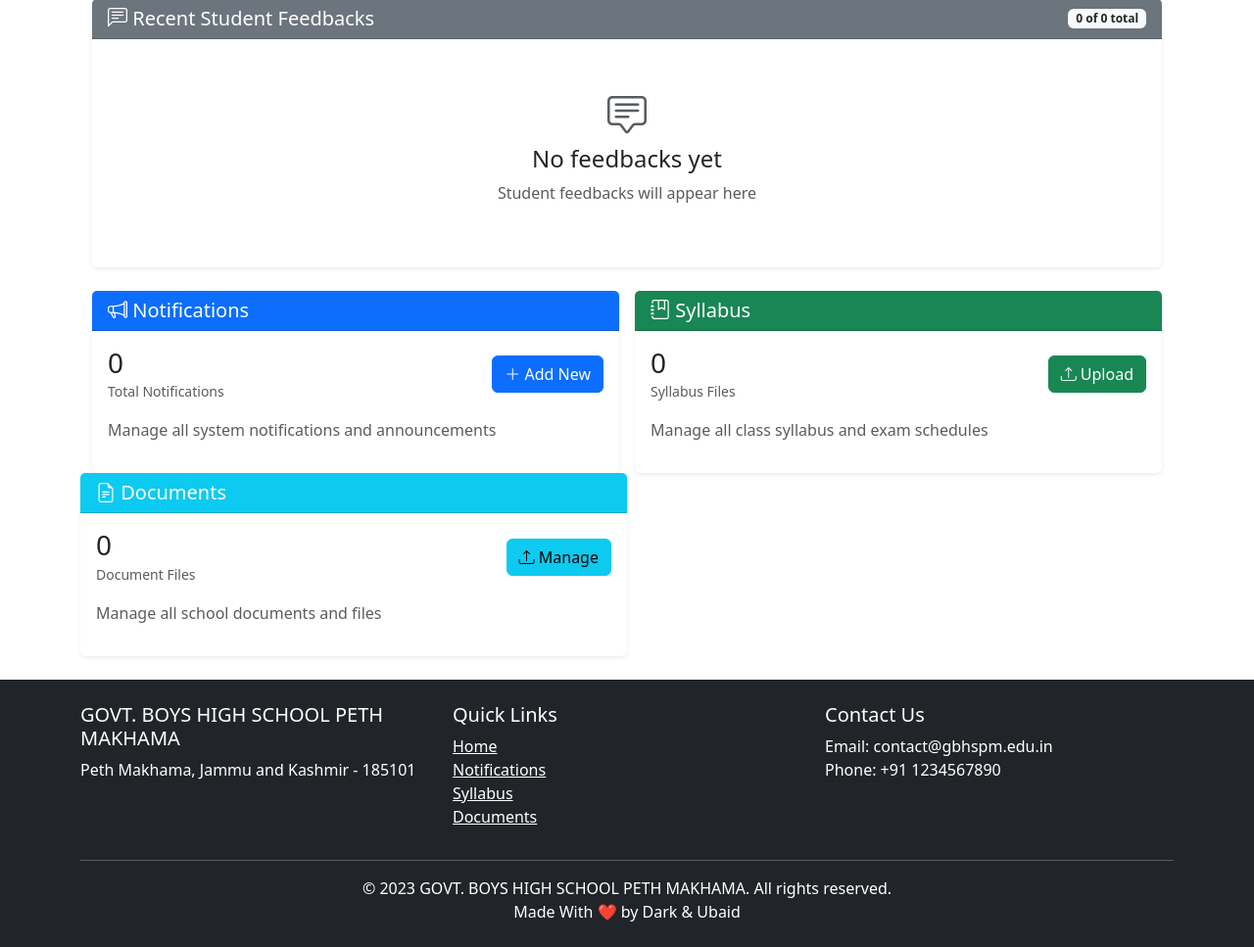
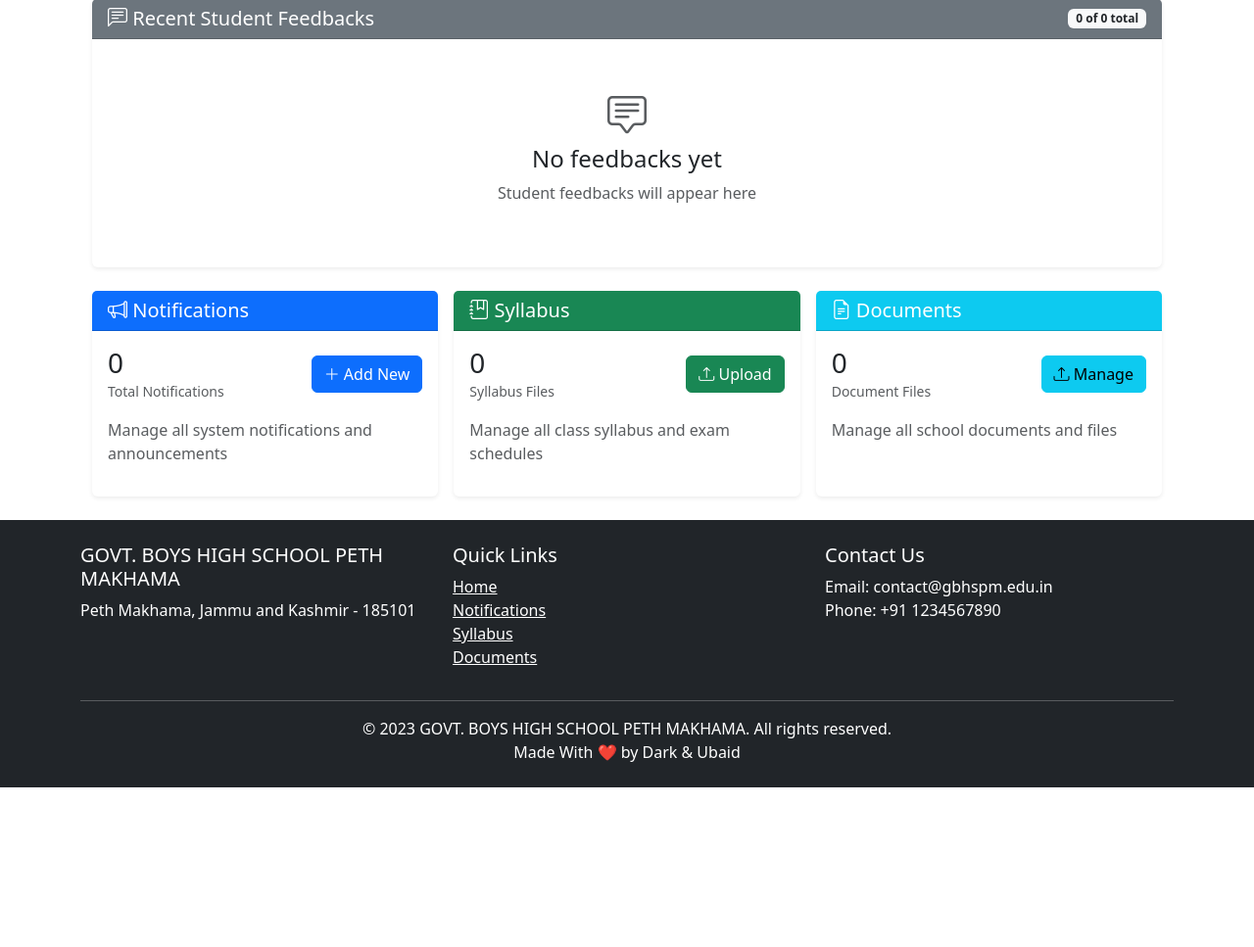
Before and after one commit to d0x-dev/web, a Flask app: page /admin/dashboard in a window 1280 px wide. Shown: the part 323-1290 px from the top of the page at 98% size. After the commit the page ends 1127 px from the top, so only its background shows below. Run offline with Flask 3, Linux system fonts and the light colour scheme; the visitor is signed in with stand-in values (Sample User, id 1); data that the repository does not hold is empty.

Commit message:
Update dashboard.html

```diff
--- a/templates/admin/dashboard.html
+++ b/templates/admin/dashboard.html
@@ -38,7 +38,6 @@
                 </div>
             </div>
         </div>
-
         <div class="col-md-6 col-lg-3">
             <div class="card border-0 shadow-sm h-100">
                 <div class="card-body">
@@ -59,7 +58,6 @@
                 </div>
             </div>
         </div>
-
         <div class="col-md-6 col-lg-3">
             <div class="card border-0 shadow-sm h-100">
                 <div class="card-body">
@@ -80,7 +78,6 @@
                 </div>
             </div>
         </div>
-
         <div class="col-md-6 col-lg-3">
             <div class="card border-0 shadow-sm h-100">
                 <div class="card-body">
@@ -150,7 +147,6 @@
                                 </button>
                             </td>
                         </tr>
-
                         <!-- Feedback Modal -->
                         <div class="modal fade" id="feedbackModal{{ feedback.id }}" tabindex="-1" aria-hidden="true">
                             <div class="modal-dialog">
@@ -193,7 +189,7 @@
 
     <!-- System Management Cards -->
     <div class="row g-3">
-        <div class="col-md-6">
+        <div class="col-md-6 col-lg-4">
             <div class="card border-0 shadow-sm h-100">
                 <div class="card-header bg-primary text-white">
                     <h5 class="mb-0"><i class="bi bi-megaphone"></i> Notifications</h5>
@@ -212,8 +208,7 @@
                 </div>
             </div>
         </div>
-
-        <div class="col-md-6">
+        <div class="col-md-6 col-lg-4">
             <div class="card border-0 shadow-sm h-100">
                 <div class="card-header bg-success text-white">
                     <h5 class="mb-0"><i class="bi bi-journal-bookmark"></i> Syllabus</h5>
@@ -232,9 +227,7 @@
                 </div>
             </div>
         </div>
-    </div>
-</div>
-<div class="col-md-6">
+        <div class="col-md-12 col-lg-4">
             <div class="card border-0 shadow-sm h-100">
                 <div class="card-header bg-info text-white">
                     <h5 class="mb-0"><i class="bi bi-file-earmark-text"></i> Documents</h5>
@@ -253,5 +246,6 @@
                 </div>
             </div>
         </div>
-
+    </div>
+</div>
 {% endblock %}
```
Lines whose indentation alone changed are shown as unchanged.
